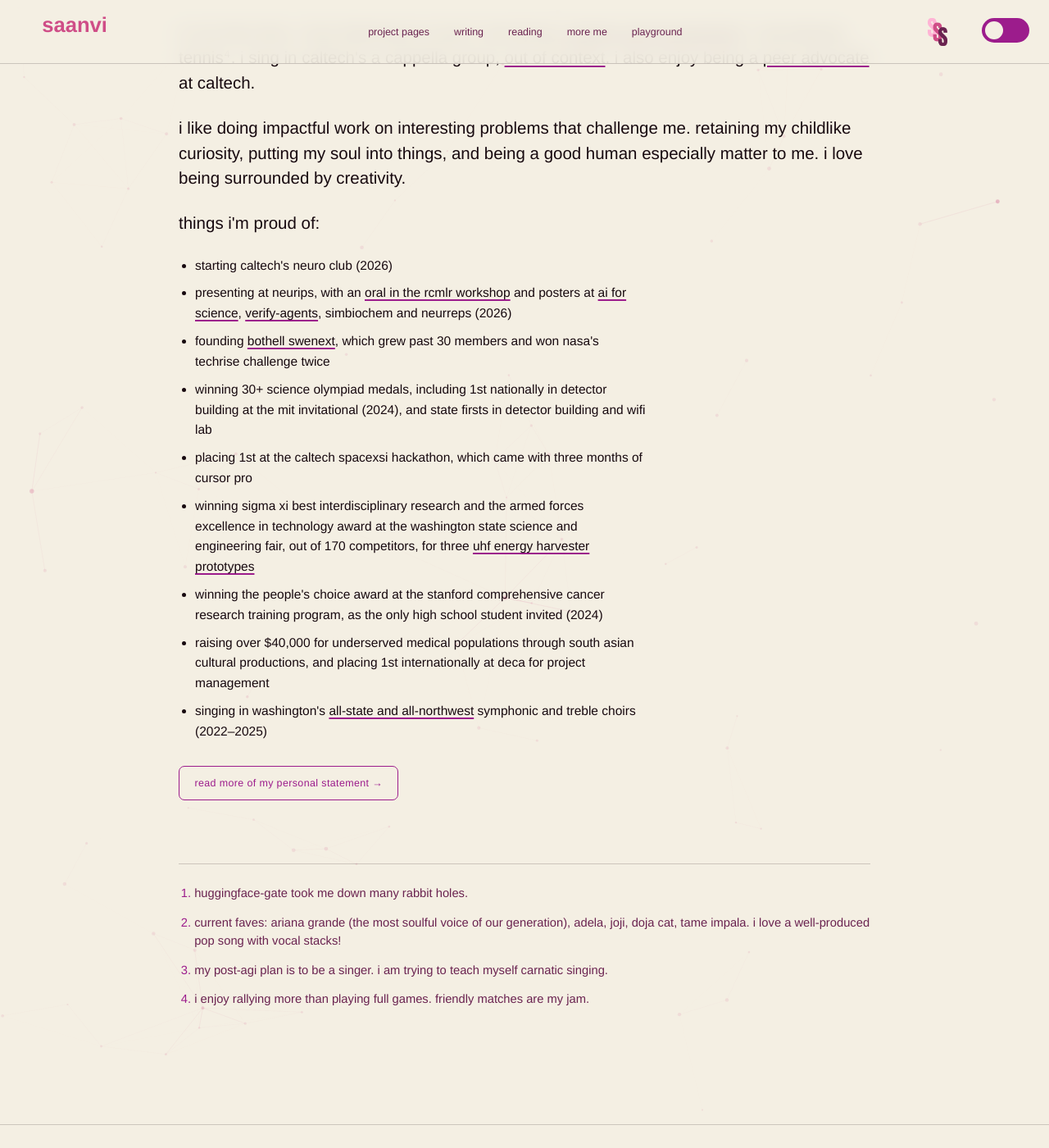
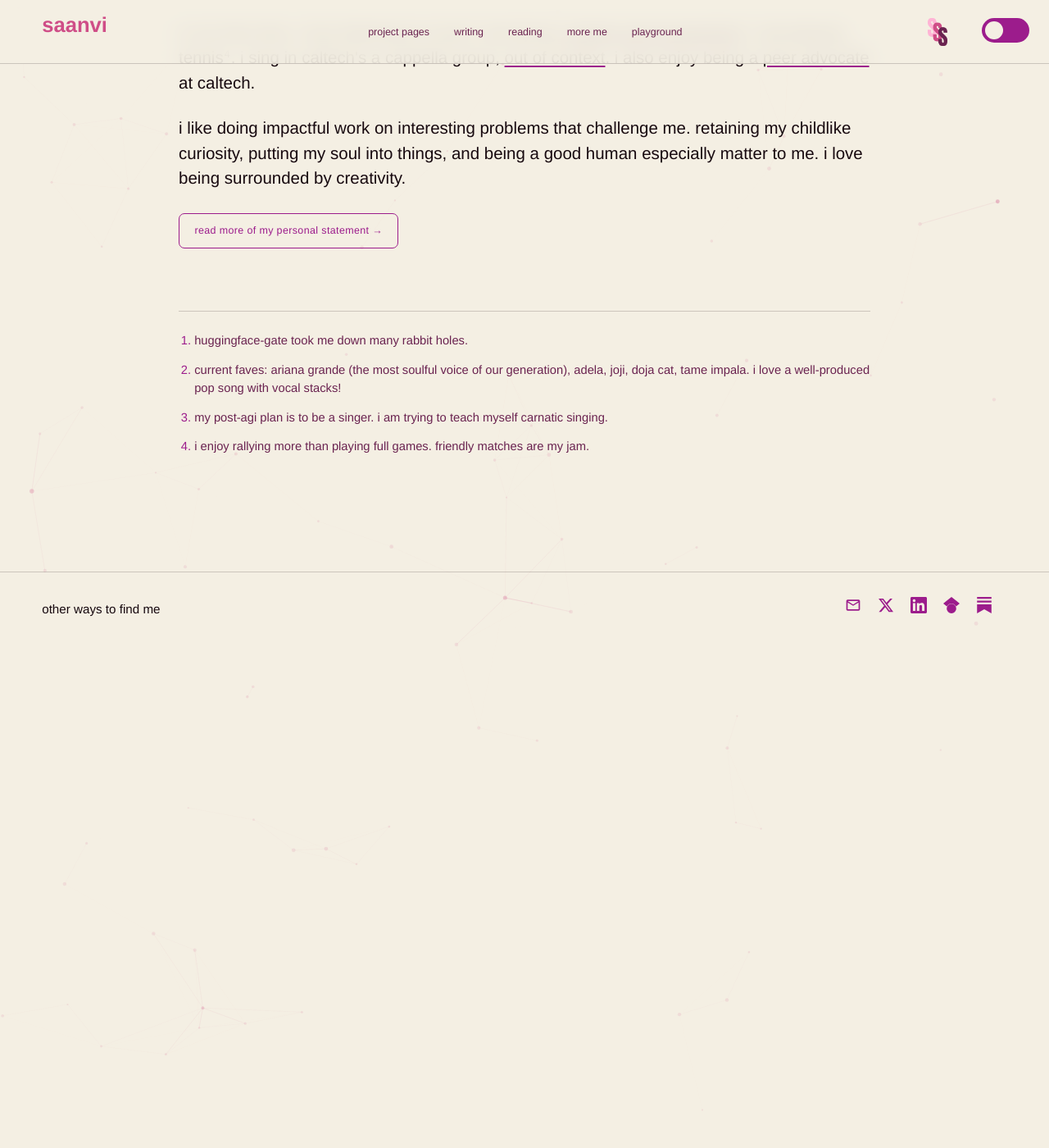
Before and after one commit to saanviiyer/saanviiyer.github.io, a Jekyll site: the page built from index.html, in a window 1280 px wide and 1400 px high, scrolled down 538 px. Shown: the whole window at 82% size. Built offline with Jekyll 4.4.1, drawn with Linux system fonts in a browser that asks for light colours; some web fonts are replaced; after the commit the page ends 1327 px from its top, so only the background shows below that.

Commit message:
Take the proud list off the home page

```diff
--- a/index.html
+++ b/index.html
@@ -20,27 +20,6 @@ description: >-
 
   <p>i like doing impactful work on interesting problems that challenge me. retaining my childlike curiosity, putting my soul into things, and being a good human especially matter to me. i love being surrounded by creativity.</p>
 
-  <p class="home-proud-lead">things i'm proud of:</p>
-
-  <ul class="home-proud">
-    <li>starting caltech's neuro club (2026)</li>
-    <li>presenting at neurips, with an <a href="https://openreview.net/forum?id=k7zEEtF1V8" target="_blank" rel="noopener noreferrer">oral in the rcmlr workshop</a> and posters at <a href="{{ '/fitness-proxies/' | relative_url }}">ai for science</a>, <a href="{{ '/verify-agents/' | relative_url }}">verify-agents</a>, simbiochem and neurreps (2026)</li>
-    <li>founding <a href="https://sites.google.com/view/bothellswenext/home" target="_blank" rel="noopener noreferrer">bothell swenext</a>, which grew past 30 members and won nasa's techrise challenge twice</li>
-    <li>winning 30+ science olympiad medals, including 1st nationally in detector building at the mit invitational (2024), and state firsts in detector building and wifi lab</li>
-    <li>placing 1st at the caltech spacexsi hackathon, which came with three months of cursor pro</li>
-    <li>winning sigma xi best interdisciplinary research and the armed forces excellence in technology award at the washington state science and engineering fair, out of 170 competitors, for three <a href="https://papers.ssrn.com/sol3/papers.cfm?abstract_id=4931474" target="_blank" rel="noopener noreferrer">uhf energy harvester prototypes</a></li>
-    <li>winning the people's choice award at the stanford comprehensive cancer research training program, as the only high school student invited (2024)</li>
-    <li>raising over $40,000 for underserved medical populations through south asian cultural productions, and placing 1st internationally at deca for project management</li>
-    <li>singing in washington's <a href="https://drive.google.com/file/d/1BnIp0qctsAM0QYqxeCmIL5nU5d1PjujZ/view?usp=sharing" target="_blank" rel="noopener noreferrer">all-state and all-northwest</a> symphonic and treble choirs (2022&ndash;2025)</li>
-  </ul>
-
-  <style>
-    .home-proud-lead { margin-bottom: 8px; }
-    .home-proud { font-family: var(--sans); font-size: 0.97rem; line-height: 1.6; max-width: 66ch;
-      margin: 0 0 26px; padding-left: 20px; }
-    .home-proud li { margin-bottom: 9px; }
-  </style>
-
   <a class="home-cta" href="{{ '/pages/personal-statement/' | relative_url }}">read more of my personal statement &rarr;</a>
 
   <ol class="home-foot">
```
